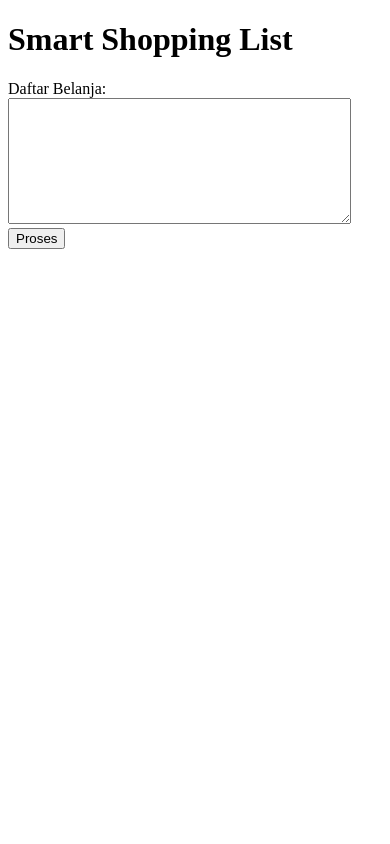
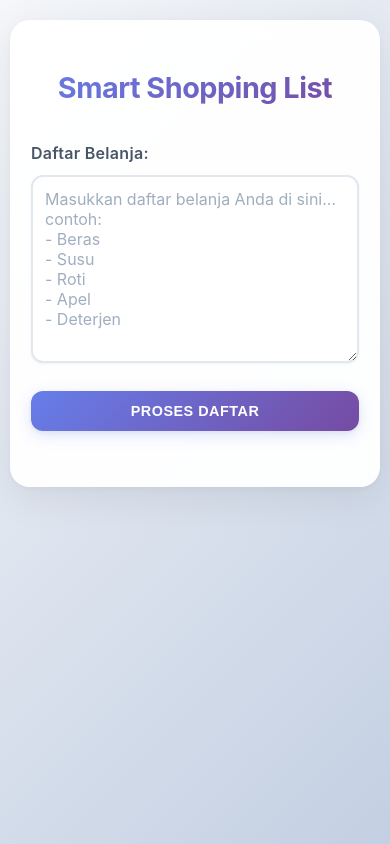
Before and after one commit to rohmet/Smart-Shopping-List, a Python web app: template app/templates/index.html in a window 390 px wide. Run offline with Jinja, Linux system fonts and the light colour scheme; the template is opened without the code that fills it, so the values that code supplies are empty.

Commit message:
Add modern CSS styling and restructure HTML layout for improved UI

```diff
--- /dev/null
+++ b/app/static/modern.css
@@ -0,0 +1,215 @@
+/* Elegant, clean theme for Smart Shopping List */
+* {
+  box-sizing: border-box;
+}
+
+body {
+  font-family: -apple-system, BlinkMacSystemFont, "Segoe UI", "Roboto", "Oxygen",
+    "Ubuntu", "Cantarell", sans-serif;
+  background: linear-gradient(135deg, #f5f7fa 0%, #c3cfe2 100%);
+  color: #2d3748;
+  margin: 0;
+  padding: 20px;
+  min-height: 100vh;
+  line-height: 1.6;
+}
+
+.container {
+  max-width: 520px;
+  margin: 0 auto;
+  background: rgba(255, 255, 255, 0.95);
+  border-radius: 20px;
+  box-shadow: 0 10px 40px rgba(0, 0, 0, 0.08), 0 2px 8px rgba(0, 0, 0, 0.04);
+  padding: 40px 35px;
+  backdrop-filter: blur(10px);
+  border: 1px solid rgba(255, 255, 255, 0.2);
+  transition: transform 0.3s ease, box-shadow 0.3s ease;
+}
+
+.container:hover {
+  transform: translateY(-2px);
+  box-shadow: 0 15px 50px rgba(0, 0, 0, 0.12), 0 5px 15px rgba(0, 0, 0, 0.06);
+}
+
+h1 {
+  font-size: 2.2rem;
+  font-weight: 700;
+  margin-bottom: 30px;
+  color: #1a202c;
+  text-align: center;
+  letter-spacing: -0.5px;
+  background: linear-gradient(135deg, #667eea 0%, #764ba2 100%);
+  -webkit-background-clip: text;
+  -webkit-text-fill-color: transparent;
+  background-clip: text;
+}
+
+form {
+  margin-bottom: 30px;
+}
+
+label {
+  display: block;
+  font-size: 1rem;
+  font-weight: 600;
+  color: #4a5568;
+  margin-bottom: 8px;
+  letter-spacing: 0.3px;
+}
+
+textarea {
+  width: 100%;
+  border-radius: 12px;
+  border: 2px solid #e2e8f0;
+  padding: 16px;
+  font-size: 1rem;
+  font-family: inherit;
+  margin-bottom: 20px;
+  background: #ffffff;
+  resize: vertical;
+  min-height: 120px;
+  transition: all 0.3s ease;
+  box-shadow: 0 1px 3px rgba(0, 0, 0, 0.05);
+}
+
+textarea:focus {
+  border-color: #667eea;
+  outline: none;
+  box-shadow: 0 0 0 3px rgba(102, 126, 234, 0.1), 0 2px 8px rgba(0, 0, 0, 0.08);
+  transform: translateY(-1px);
+}
+
+textarea::placeholder {
+  color: #a0aec0;
+}
+
+button[type="submit"] {
+  background: linear-gradient(135deg, #667eea 0%, #764ba2 100%);
+  color: white;
+  border: none;
+  border-radius: 12px;
+  padding: 14px 32px;
+  font-size: 1rem;
+  font-weight: 600;
+  cursor: pointer;
+  width: 100%;
+  transition: all 0.3s ease;
+  box-shadow: 0 4px 15px rgba(102, 126, 234, 0.2), 0 2px 4px rgba(0, 0, 0, 0.05);
+  letter-spacing: 0.5px;
+  text-transform: uppercase;
+  font-size: 0.9rem;
+}
+
+button[type="submit"]:hover {
+  background: linear-gradient(135deg, #5a67d8 0%, #6b46c1 100%);
+  transform: translateY(-2px);
+  box-shadow: 0 6px 20px rgba(102, 126, 234, 0.3), 0 4px 8px rgba(0, 0, 0, 0.1);
+}
+
+button[type="submit"]:active {
+  transform: translateY(0);
+  box-shadow: 0 2px 8px rgba(102, 126, 234, 0.2), 0 1px 3px rgba(0, 0, 0, 0.1);
+}
+
+h2 {
+  margin-top: 40px;
+  margin-bottom: 20px;
+  color: #2d3748;
+  font-size: 1.4rem;
+  font-weight: 600;
+  padding-bottom: 8px;
+  border-bottom: 2px solid #e2e8f0;
+  position: relative;
+}
+
+h2::after {
+  content: "";
+  position: absolute;
+  bottom: -2px;
+  left: 0;
+  width: 50px;
+  height: 2px;
+  background: linear-gradient(135deg, #667eea 0%, #764ba2 100%);
+  border-radius: 1px;
+}
+
+ul {
+  padding-left: 0;
+  list-style: none;
+}
+
+ul > li {
+  margin-bottom: 16px;
+  background: #f7fafc;
+  border-radius: 10px;
+  padding: 16px;
+  border-left: 4px solid #667eea;
+  transition: all 0.2s ease;
+}
+
+ul > li:hover {
+  background: #edf2f7;
+  transform: translateX(4px);
+}
+
+ul > li > strong {
+  color: #2d3748;
+  font-size: 1.1rem;
+  font-weight: 600;
+  display: block;
+  margin-bottom: 8px;
+  text-transform: capitalize;
+}
+
+ul > li > ul {
+  margin-top: 8px;
+  padding-left: 20px;
+}
+
+ul > li > ul > li {
+  background: none;
+  border: none;
+  padding: 4px 0;
+  margin-bottom: 4px;
+  font-size: 0.95rem;
+  color: #4a5568;
+  transition: color 0.2s ease;
+  position: relative;
+}
+
+ul > li > ul > li:before {
+  content: "•";
+  color: #667eea;
+  font-weight: bold;
+  position: absolute;
+  left: -15px;
+}
+
+ul > li > ul > li:hover {
+  color: #2d3748;
+  transform: none;
+}
+
+/* Responsive design */
+@media (max-width: 768px) {
+  body {
+    padding: 10px;
+  }
+
+  .container {
+    padding: 25px 20px;
+    margin: 10px auto;
+  }
+
+  h1 {
+    font-size: 1.8rem;
+  }
+
+  textarea {
+    padding: 12px;
+  }
+
+  button[type="submit"] {
+    padding: 12px 24px;
+  }
+}
--- a/app/templates/index.html
+++ b/app/templates/index.html
@@ -4,19 +4,24 @@
     <meta charset="UTF-8" />
     <meta name="viewport" content="width=device-width, initial-scale=1.0" />
     <title>Smart Shopping List</title>
+    <link
+      rel="stylesheet"
+      href="{{ url_for('static', filename='modern.css') }}"
+    />
   </head>
   <body>
+    <div class="container">
       <h1>Smart Shopping List</h1>
       <form method="POST" action="/">
-      <label for="shopping_list">Daftar Belanja:</label><br />
+        <label for="shopping_list">Daftar Belanja:</label>
         <textarea
           name="shopping_list"
           id="shopping_list"
           rows="8"
           cols="40"
-      ></textarea
-      ><br />
-      <button type="submit">Proses</button>
+          placeholder="Masukkan daftar belanja Anda di sini... contoh:&#10;- Beras&#10;- Susu&#10;- Roti&#10;- Apel&#10;- Deterjen"
+        ></textarea>
+        <button type="submit">Proses Daftar</button>
       </form>
       {% if recommendations %}
       <h2>Rekomendasi Kategori:</h2>
@@ -33,5 +38,6 @@
         {% endfor %}
       </ul>
       {% endif %}
+    </div>
   </body>
 </html>
```
Lines whose indentation alone changed are shown as unchanged.
